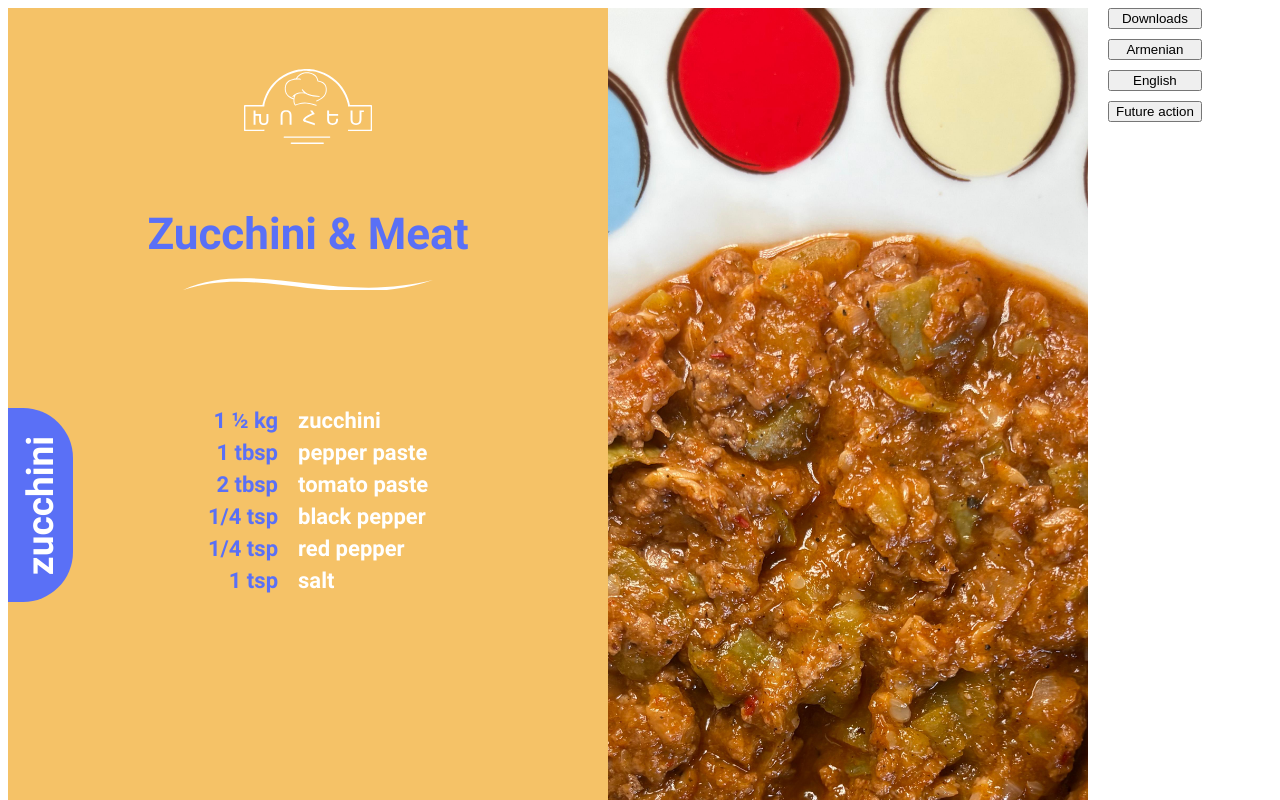
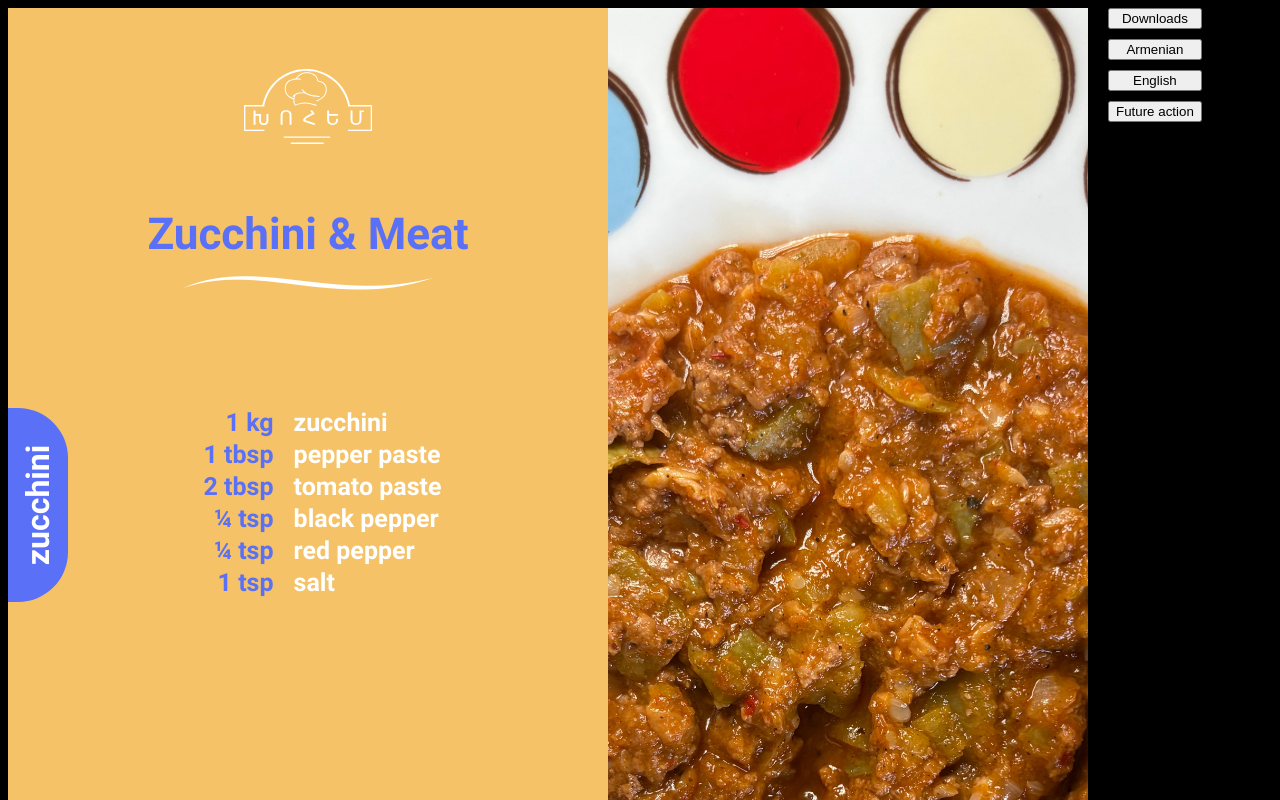
Before and after one commit to shantd9/khohem, an Angular app in the folder khohem-tools/: page / in a window 1280 px wide. Shown: the top 800 px of the page. Built offline with nearby package versions, Linux system fonts and the light colour scheme.

Commit message:
updates to styles

```diff
--- a/khohem-tools/src/app/app.scss
+++ b/khohem-tools/src/app/app.scss
@@ -40,7 +40,7 @@
             border-bottom-right-radius: 50px;
             background-color: rgb(90, 112, 246);
             height: 194px;
-            width: 65px;
+            width: 60px;
             display: flex;
             justify-content: center;
             align-items: center;
@@ -51,7 +51,7 @@
               background-color: rgb(90, 112, 246);
             }
             .section-title {
-              font-size: 37px;
+              font-size: 32px;
               font-family: 'Mardoto', sans-serif;
               font-weight: bold;
               color: white;
--- a/khohem-tools/src/app/shared/interfaces/ingredient.ts
+++ b/khohem-tools/src/app/shared/interfaces/ingredient.ts
@@ -47,5 +47,5 @@ export const IngredientNames: Record<IngredientKey, { en: string; hy: string }>
   [IngredientKey.Salt]: { en: 'salt', hy: 'աղ' },
   [IngredientKey.GroundBeef]: { en: 'ground beef', hy: 'քաշուած միս' },
   [IngredientKey.Onion]: { en: 'onion', hy: 'սոխ' },
-  [IngredientKey.SevenSpices]: { en: 'seven spices', hy: '7 համեմներ' },
+  [IngredientKey.SevenSpices]: { en: 'seven spices', hy: 'եօթ համեմներ' },
 };
--- a/khohem-tools/src/app/shared/interfaces/unit.ts
+++ b/khohem-tools/src/app/shared/interfaces/unit.ts
@@ -16,6 +16,6 @@ export const UnitNames: Record<UnitKey, { en: string; hy: string }> = {
   [UnitKey.Piece]: { en: 'piece', hy: 'հատ' },
   [UnitKey.Pinch]: { en: 'pinch', hy: 'պտղունց մը' },
   [UnitKey.Cup]: { en: 'cup', hy: 'գ' },
-  [UnitKey.Kilogram]: { en: 'kg', hy: 'կգ' },
+  [UnitKey.Kilogram]: { en: 'kg', hy: 'քլկ' },
   [UnitKey.Gram]: { en: 'g', hy: 'կրմ' }
 };
--- a/khohem-tools/src/app/ui/database/ttoum.ts
+++ b/khohem-tools/src/app/ui/database/ttoum.ts
@@ -4,17 +4,17 @@ import {IngredientKey} from '../../shared/interfaces/ingredient';
 
 export const ttoum: Recipe =  {
   title: "Zucchini & Meat",
-  titleHy: "Դդում",
+  titleHy: "Միսով Դդում",
   sections: [
     {
       sectionTitle: 'zucchini',
       sectionTitleHy: 'դդում',
       ingredients: [
-        { quantity: "1 ½", unit: UnitKey.Kilogram, ingredient: IngredientKey.Zucchini },
+        { quantity: "1", unit: UnitKey.Kilogram, ingredient: IngredientKey.Zucchini },
         { quantity: "1", unit: UnitKey.Tablespoon, ingredient: IngredientKey.PepperPaste },
         { quantity: "2", unit: UnitKey.Tablespoon, ingredient: IngredientKey.TomatoPaste },
-        { quantity: "1/4", unit: UnitKey.Teaspoon, ingredient: IngredientKey.BlackPepper },
-        { quantity: "1/4", unit: UnitKey.Teaspoon, ingredient: IngredientKey.RedPepper },
+        { quantity: "¼", unit: UnitKey.Teaspoon, ingredient: IngredientKey.BlackPepper },
+        { quantity: "¼", unit: UnitKey.Teaspoon, ingredient: IngredientKey.RedPepper },
         { quantity: "1", unit: UnitKey.Teaspoon, ingredient: IngredientKey.Salt },
       ]
     },
@@ -24,11 +24,11 @@ export const ttoum: Recipe =  {
       ingredients: [
         { quantity: "200", unit: UnitKey.Gram, ingredient: IngredientKey.GroundBeef },
         { quantity: "20", unit: UnitKey.Gram, ingredient: IngredientKey.Butter },
-        { quantity: "1/2", unit: UnitKey.Cup, ingredient: IngredientKey.Onion },
-        { quantity: "1/4", unit: UnitKey.Teaspoon, ingredient: IngredientKey.BlackPepper },
-        { quantity: "1/4", unit: UnitKey.Teaspoon, ingredient: IngredientKey.RedPepper },
-        { quantity: "1/4", unit: UnitKey.Teaspoon, ingredient: IngredientKey.SevenSpices },
-        { quantity: "1/2", unit: UnitKey.Teaspoon, ingredient: IngredientKey.Salt },
+        { quantity: "½", unit: UnitKey.Cup, ingredient: IngredientKey.Onion },
+        { quantity: "¼", unit: UnitKey.Teaspoon, ingredient: IngredientKey.BlackPepper },
+        { quantity: "¼", unit: UnitKey.Teaspoon, ingredient: IngredientKey.RedPepper },
+        { quantity: "¼", unit: UnitKey.Teaspoon, ingredient: IngredientKey.SevenSpices },
+        { quantity: "½", unit: UnitKey.Teaspoon, ingredient: IngredientKey.Salt },
       ]
     }
   ]
--- a/khohem-tools/src/app/ui/ingredients-list/ingredients-list.scss
+++ b/khohem-tools/src/app/ui/ingredients-list/ingredients-list.scss
@@ -10,7 +10,7 @@
     height: 24px;
     .ingredient-unit-and-name {
       color: rgb(90, 112, 246);
-      font-size: 22px;
+      font-size: 25px;
       width: $ingredient-unit-width;
       text-align: right;
       font-family: 'Mardoto', sans-serif;
@@ -22,7 +22,7 @@
 
     .ingredient-name {
       color: white;
-      font-size: 22px;
+      font-size: 25px;
       width: calc(100% - $ingredient-unit-width);
       font-family: 'Mardoto', sans-serif;
       font-weight: bold;
--- a/khohem-tools/src/app/ui/recipe-title/recipe-title.html
+++ b/khohem-tools/src/app/ui/recipe-title/recipe-title.html
@@ -2,7 +2,7 @@
   <div class="recipe-title-wrapper">
     <div class="recipe-title">{{ recipeTitle }}</div>
     <div class="under-title-wrapper">
-      <img class="under-title" src="under-title.svg">
+      <img class="under-title" src="under-title.png">
     </div>
   </div>
 }
--- a/khohem-tools/src/app/ui/recipe-title/recipe-title.scss
+++ b/khohem-tools/src/app/ui/recipe-title/recipe-title.scss
@@ -16,6 +16,8 @@
 .under-title-wrapper {
   display: flex;
   justify-self: center;
+  position: relative;
+  top: -120px;
   .under-title {
     width: 250px;
     text-align: center;
--- a/khohem-tools/src/styles.scss
+++ b/khohem-tools/src/styles.scss
@@ -1,4 +1,7 @@
 /* You can add global styles to this file, and also import other style files */
+html {
+  background-color: black;
+}
 
 @font-face {
   font-family: 'Mardoto';
```
Also changed, not shown: khohem-tools/public/under-title.png (added).
